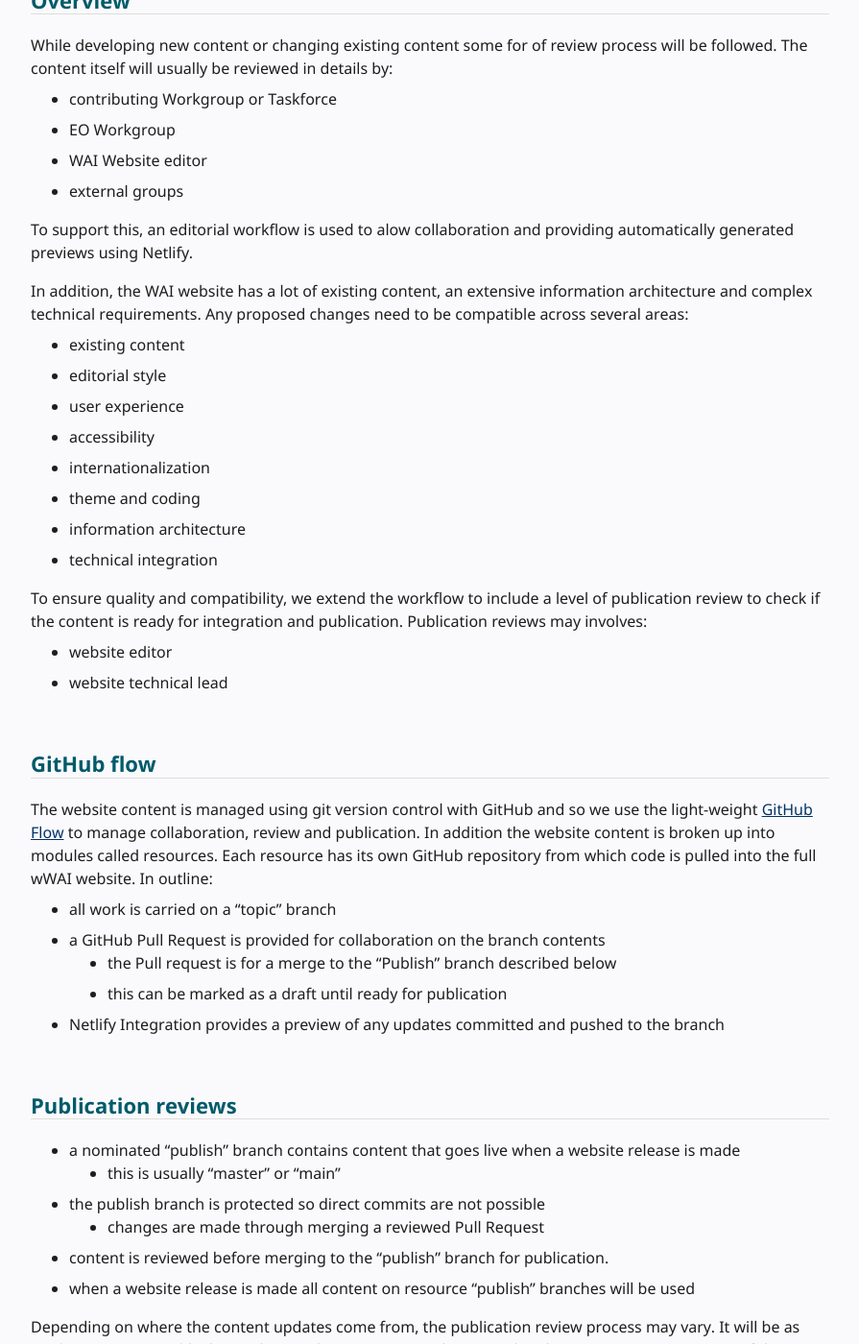
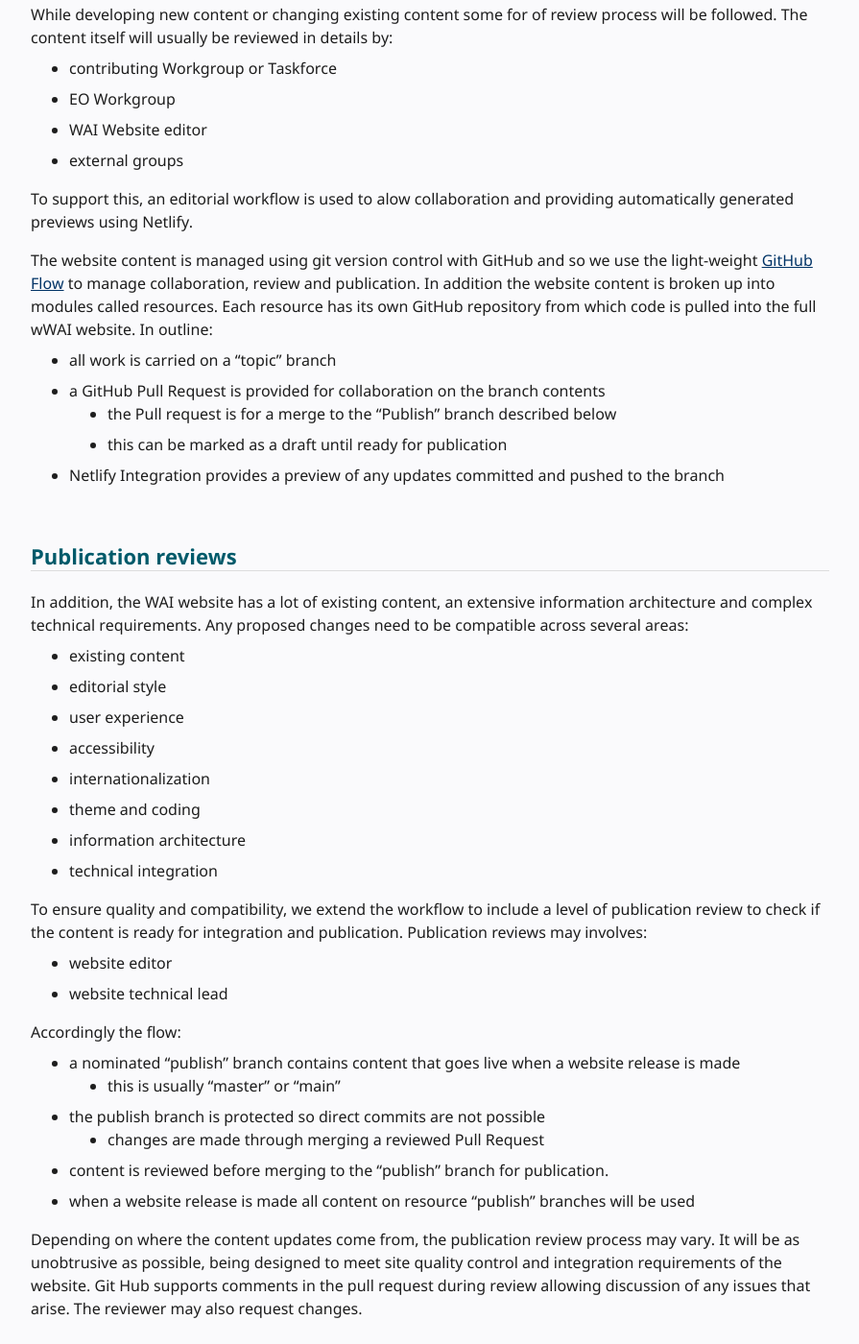
Before and after one commit to w3c/wai-website-theme, a Jekyll site: the page built from content/workflow.md, in a window 1280 px wide and 1400 px high, scrolled down 713 px. Shown: the whole window at 96% size, without its empty margins (336-1231 px from the left). Built offline with Jekyll 4.4.1, drawn with Linux system fonts in a browser that asks for light colours; cached includes are drawn as plain includes; comment, search, counter and statistics services are not loaded; some of the changed lines change nothing that is shown; some of the changed text lies outside the part shown.

Commit message:
reorganize  sections

```diff
--- a/content/workflow.md
+++ b/content/workflow.md
@@ -20,7 +20,7 @@ The process used to propose, review and publish updates to the WAI website.
 
 {% include toc.html %}
 
-## Overview
+## GitHub flow
 
 While developing new content or changing existing content some for of review process will be followed. The content itself will usually be reviewed in details by:
 
@@ -30,6 +30,17 @@ While developing new content or changing existing content some for of review pro
 - external groups
 
 To support this, an editorial workflow is used to alow collaboration and providing automatically generated previews using Netlify.
+
+The website content is managed using git version control with GitHub and so we use the light-weight [GitHub Flow](https://docs.github.com/en/get-started/quickstart/github-flow) to manage collaboration, review and publication.
+In addition the website content is broken up into modules called resources. Each resource has its own GitHub repository from which code is pulled into the full wWAI website.  In outline:
+
+- all work is carried on a "topic" branch
+- a GitHub Pull Request is provided for collaboration on the branch contents
+  - the Pull request is for a merge to the "Publish" branch described below
+  - this can be marked as a draft until ready for publication
+- Netlify Integration provides a preview of any updates committed and pushed to the branch
+
+## Publication reviews
 
 In addition, the WAI website has a lot of existing content, an extensive information architecture and complex technical requirements.
 Any proposed changes need to be compatible across several areas:
@@ -49,18 +60,7 @@ Publication reviews may involves:
 - website editor
 - website technical lead
 
-## GitHub flow
-
-The website content is managed using git version control with GitHub and so we use the light-weight [GitHub Flow](https://docs.github.com/en/get-started/quickstart/github-flow) to manage collaboration, review and publication.
-In addition the website content is broken up into modules called resources. Each resource has its own GitHub repository from which code is pulled into the full wWAI website.  In outline:
-
-- all work is carried on a "topic" branch
-- a GitHub Pull Request is provided for collaboration on the branch contents
-  - the Pull request is for a merge to the "Publish" branch described below
-  - this can be marked as a draft until ready for publication
-- Netlify Integration provides a preview of any updates committed and pushed to the branch
-
-## Publication reviews
+Accordingly the flow:
 
 - a nominated "publish" branch contains content that goes live when a website release is made
   - this is usually "master" or "main"
@@ -73,8 +73,10 @@ Depending on where the content updates come from, the publication review process
 
 ## Branch protection
 
-For the "publish" branch GitHub branch protection settings are used to provide a measure of control of updates and follow W3C practices.
-The [protection settings](https://docs.github.com/en/repositories/configuring-branches-and-merges-in-your-repository/defining-the-mergeability-of-pull-requests/about-protected-branches) require a pull request for all changes to the branch and also block merging if a pull request does not have an approving review. The exact details of the review vary according to the resources and WAI Team members can override it if required.
+For the "publish" branch GitHub branch protection settings are used to provide a measure of control of updates and to follow W3C practices.
+The [protection settings](https://docs.github.com/en/repositories/configuring-branches-and-merges-in-your-repository/defining-the-mergeability-of-pull-requests/about-protected-branches) require a pull request for all changes to the branch and also block merging if a pull request does not have an approving review.
+
+The WAI Team members can override the protections if required.
 
 ## Cleanup
 
```
